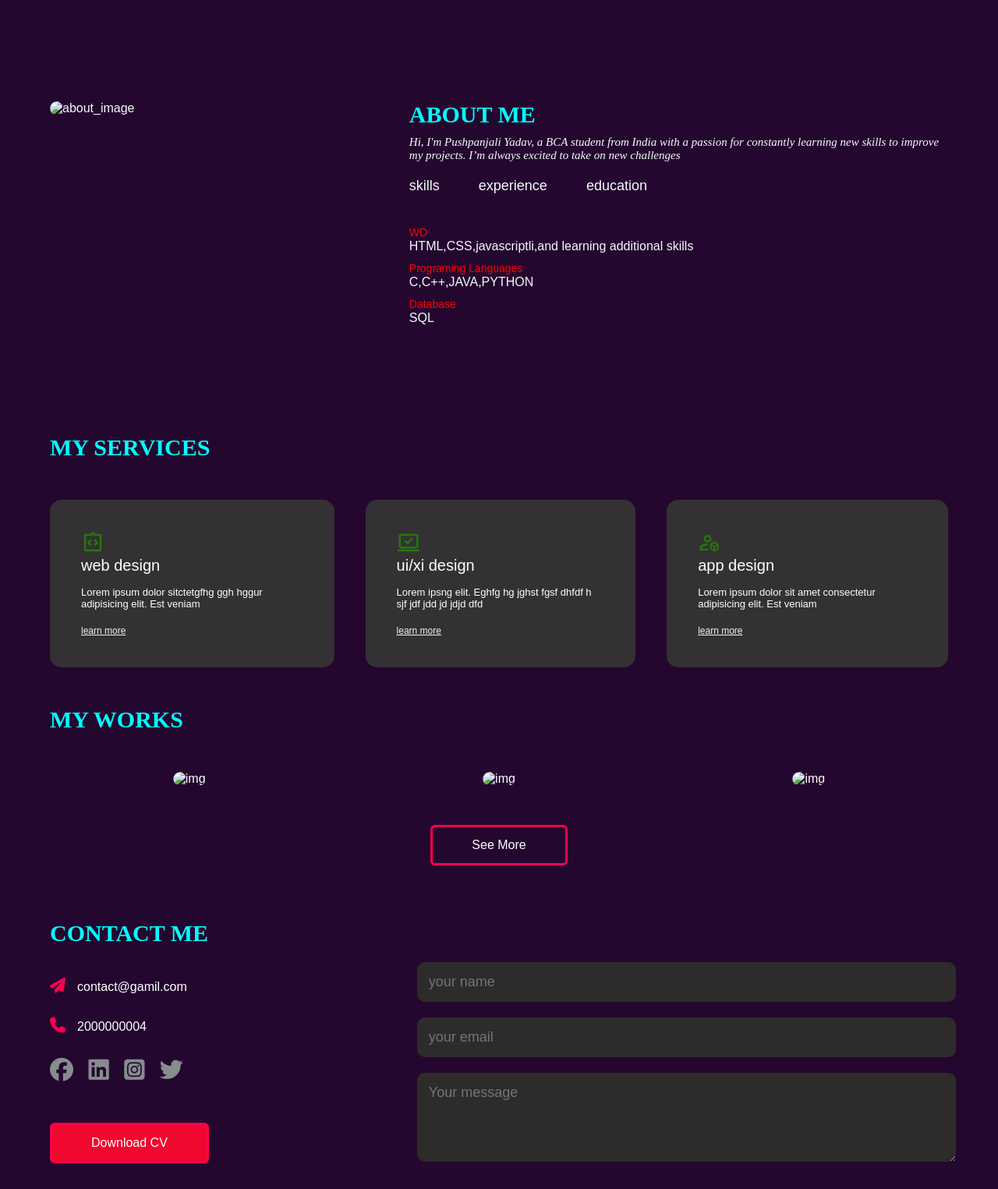
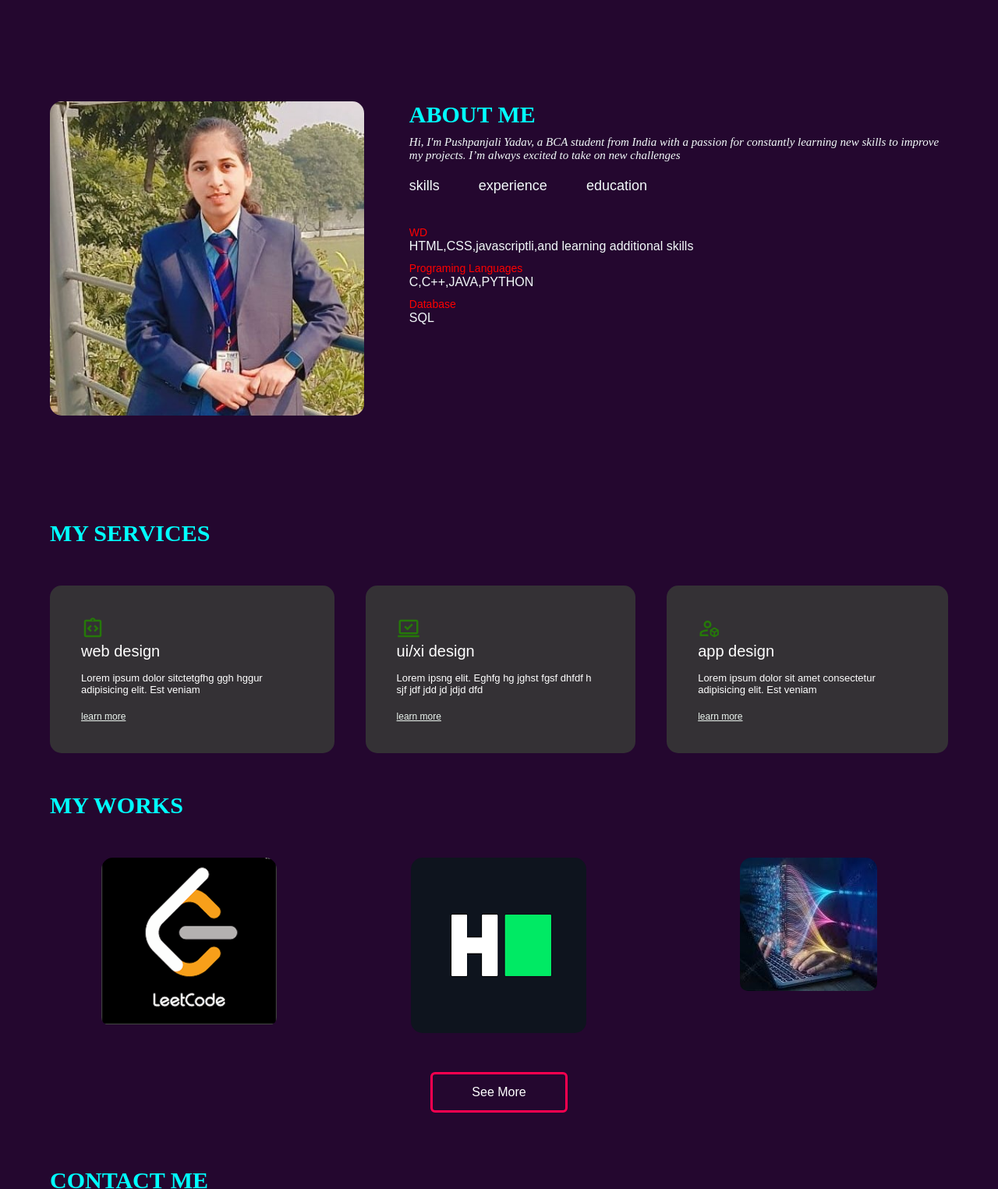
Before and after one commit to Pushpanjali-Yadav/Myportfolio, a plain HTML site: page index.html in a window 1280 px wide. Shown: the part 760-2285 px from the top of the page at 78% size. Drawn offline with Linux system fonts and the light colour scheme.

Commit message:
Update index.html
images are not visible so i change with /reponame/filename

```diff
--- a/index.html
+++ b/index.html
@@ -39,7 +39,7 @@
         <div class="container">
             <div class="row">
                 <div class="about1">
-                    <img src="/myportfolio/portfolio_images/WhatsApp Image 2025-01-12 at 9.48.06 AM.jpeg" alt="about_image">
+                    <img src="/Myportfolio/WhatsApp Image 2025-01-12 at 9.48.06 AM.jpeg" alt="about_image">
                 </div>
                 <div class="about2">
                     <h1 class="subtitle">ABOUT ME</h1>
@@ -113,7 +113,7 @@
         <h1 class="subtitle">MY WORKS</h1>
         <div class="work-list">
 <div class="work">
-    <img src="/myportfolio/portfolio_images/leetcode.png" alt="img">
+    <img src="/Myportfolio/leetcode.png" alt="img">
     <div class="layer">
         <h3>social media app</h3>
         <p>the app content is showing now  in the bellow</p>
@@ -121,7 +121,7 @@
     </div>
 </div>
 <div class="work">
-    <img src="/myportfolio/portfolio_images/hackerank.png" alt="img">
+    <img src="/hackerank.png" alt="img">
     <div class="layer">
         <h3>university website</h3>
         <p>the app content bszhja had  is showing now  in the bellow</p>
@@ -129,7 +129,7 @@
     </div>
 </div>
 <div class="work">
-    <img src="/myportfolio/portfolio_images/it.jpg" alt="img">
+    <img src="/Myportfolio/it.jpg" alt="img">
     <div class="layer">
         <h3>music app</h3>
         <p>the music jjkd  pata nhi app content is showing now  in the bellow</p>
@@ -157,7 +157,7 @@
                         <a href="https://www.instagram.com/accounts/login/?hl=en"><i class="fa-brands fa-square-instagram"></i></a>
                         <a href="https://x.com/?lang=en&mx=2"><i class="fa-brands fa-twitter"></i></a>
                 </div>
-                <a href="/myportfolio/portfolio_images/CV.pdf" class="btn btn2" download>Download CV</a>
+                <a href="/Myportfolio/CV.pdf" class="btn btn2" download>Download CV</a>
             </div>
             </div>
             <div class="contact-right">
```
